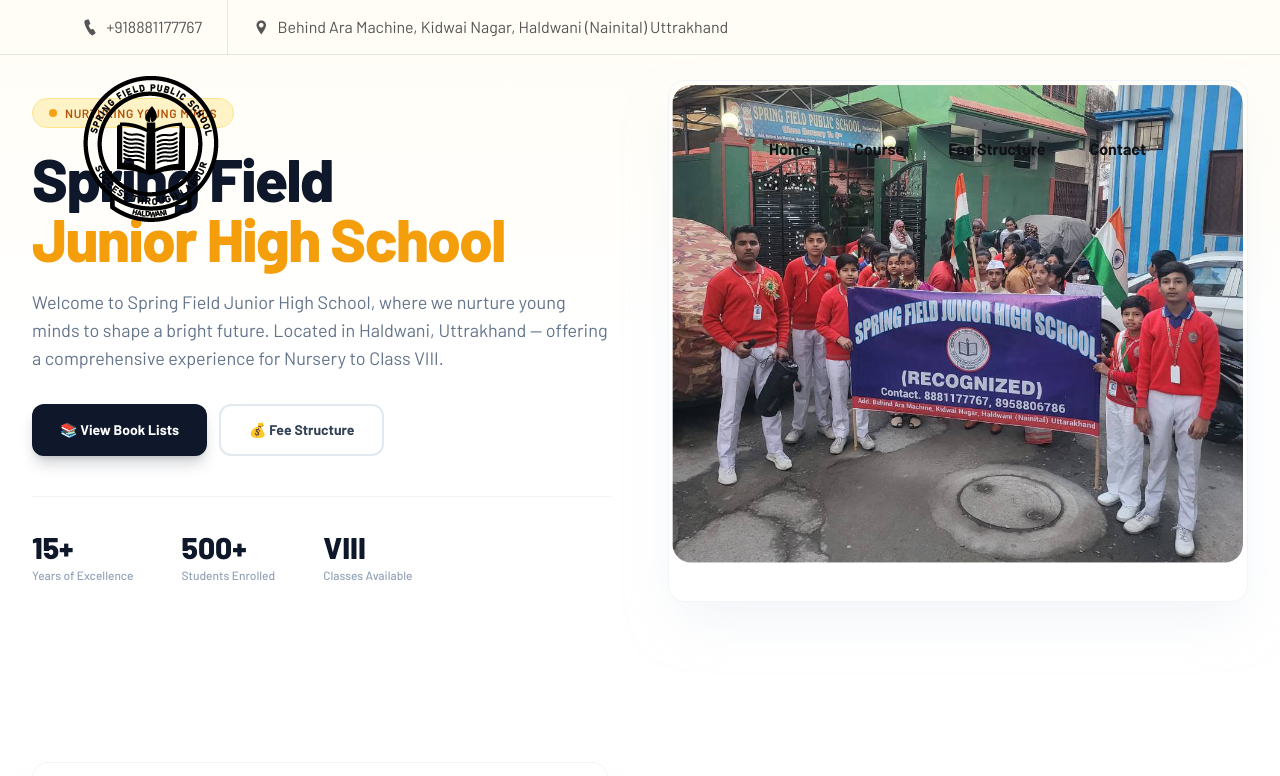
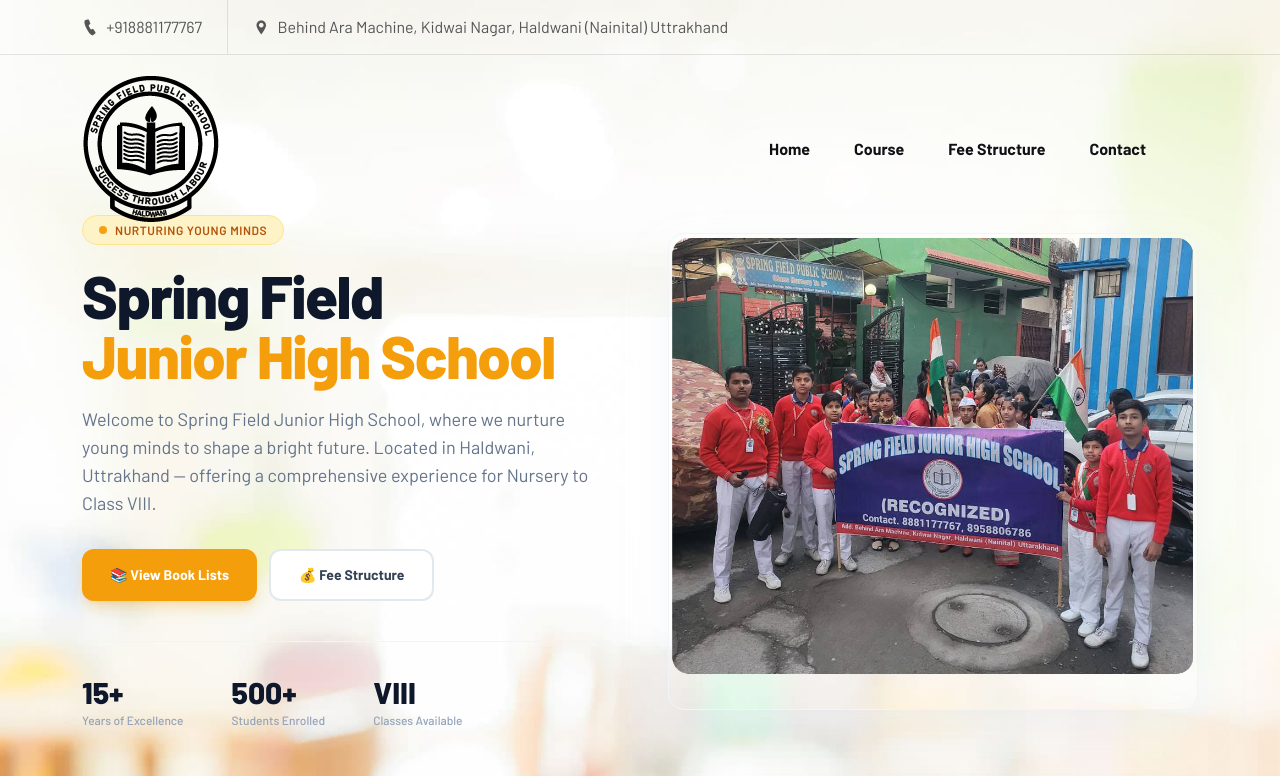
Before and after one commit to nftmoondogs/springfieldhld, a React (Create React App) app: page / in a window 1280 px wide. Shown: the top 776 px of the page. Built offline with nearby package versions, Linux system fonts and the light colour scheme.

Commit message:
fix: restore banner-section class for header CSS, fix button text visibility

```diff
--- a/src/component/section/banner.jsx
+++ b/src/component/section/banner.jsx
@@ -2,8 +2,8 @@
 
 const Banner = () => {
   return (
-    <section className="tw-relative tw-overflow-hidden tw-bg-gradient-to-b tw-from-amber-50/50 tw-via-white tw-to-white tw-py-12 sm:tw-py-16 lg:tw-py-20">
-      <div className="tw-container tw-mx-auto tw-px-4 sm:tw-px-6 lg:tw-px-8">
+    <section className="banner-section tw-relative tw-overflow-hidden tw-bg-gradient-to-b tw-from-amber-50/50 tw-via-white tw-to-white tw-py-12 sm:tw-py-16 lg:tw-py-20">
+      <div className="container">
         <div className="tw-flex tw-flex-col lg:tw-flex-row tw-items-center tw-gap-8 lg:tw-gap-14">
           {/* Left Content */}
           <div className="tw-flex-1 tw-text-center lg:tw-text-left">
@@ -22,7 +22,7 @@
             </p>
 
             <div className="tw-flex tw-flex-col sm:tw-flex-row tw-gap-3 tw-justify-center lg:tw-justify-start">
-              <Link to="/about" className="tw-inline-flex tw-items-center tw-justify-center tw-gap-2 tw-px-7 tw-py-3.5 tw-bg-slate-900 tw-text-white tw-rounded-xl tw-font-bold tw-text-sm tw-shadow-lg tw-shadow-slate-900/20 hover:tw-bg-slate-800 tw-transition-all hover:-tw-translate-y-0.5">
+              <Link to="/about" className="tw-inline-flex tw-items-center tw-justify-center tw-gap-2 tw-px-7 tw-py-3.5 tw-bg-amber-500 tw-text-white tw-rounded-xl tw-font-bold tw-text-sm tw-shadow-lg tw-shadow-amber-500/25 hover:tw-bg-amber-600 tw-transition-all hover:-tw-translate-y-0.5">
                 📚 View Book Lists
               </Link>
               <Link to="/blog" className="tw-inline-flex tw-items-center tw-justify-center tw-gap-2 tw-px-7 tw-py-3.5 tw-bg-white tw-border-2 tw-border-slate-200 tw-text-slate-700 tw-rounded-xl tw-font-bold tw-text-sm hover:tw-border-amber-400 hover:tw-text-amber-600 tw-transition-all">
```
